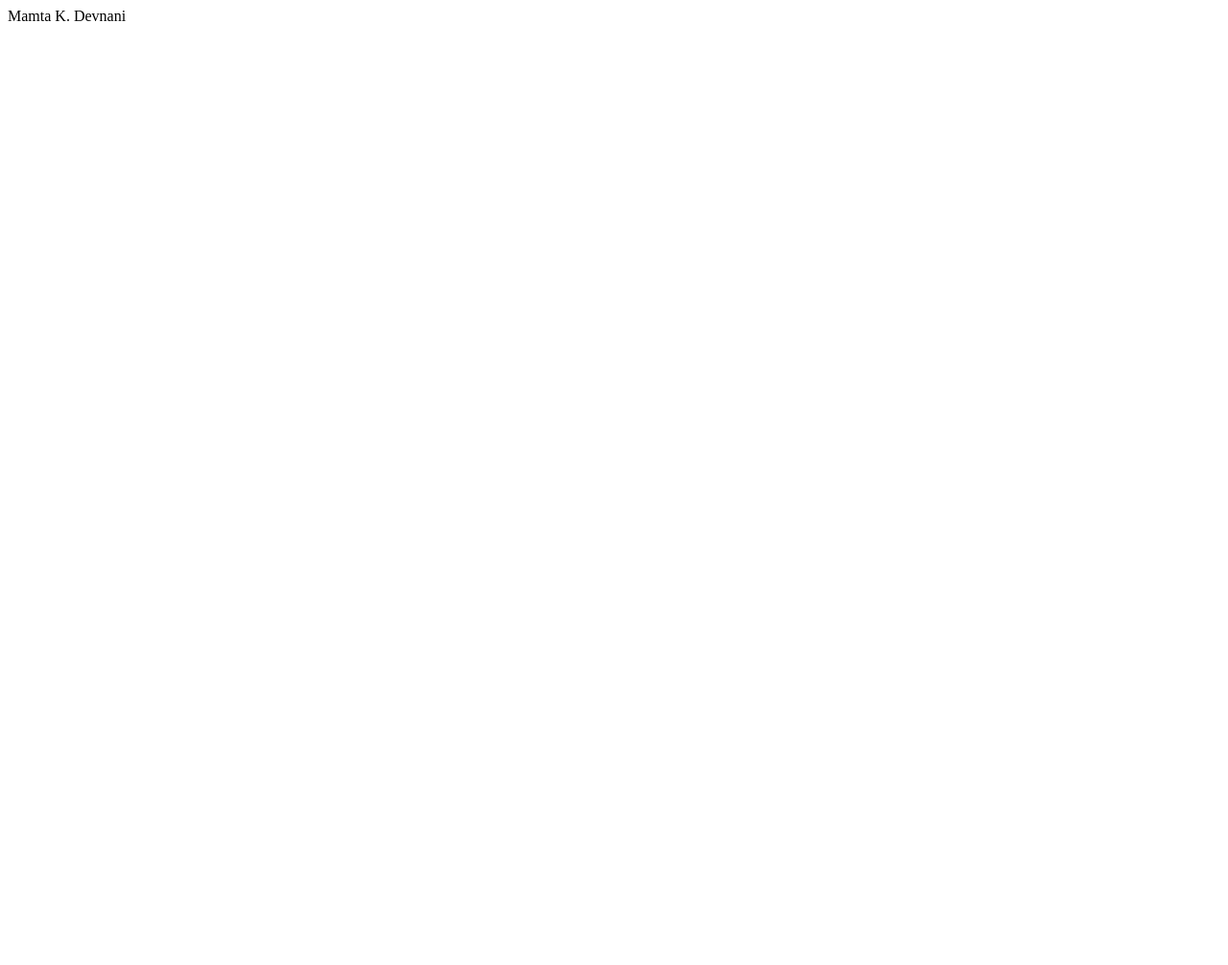
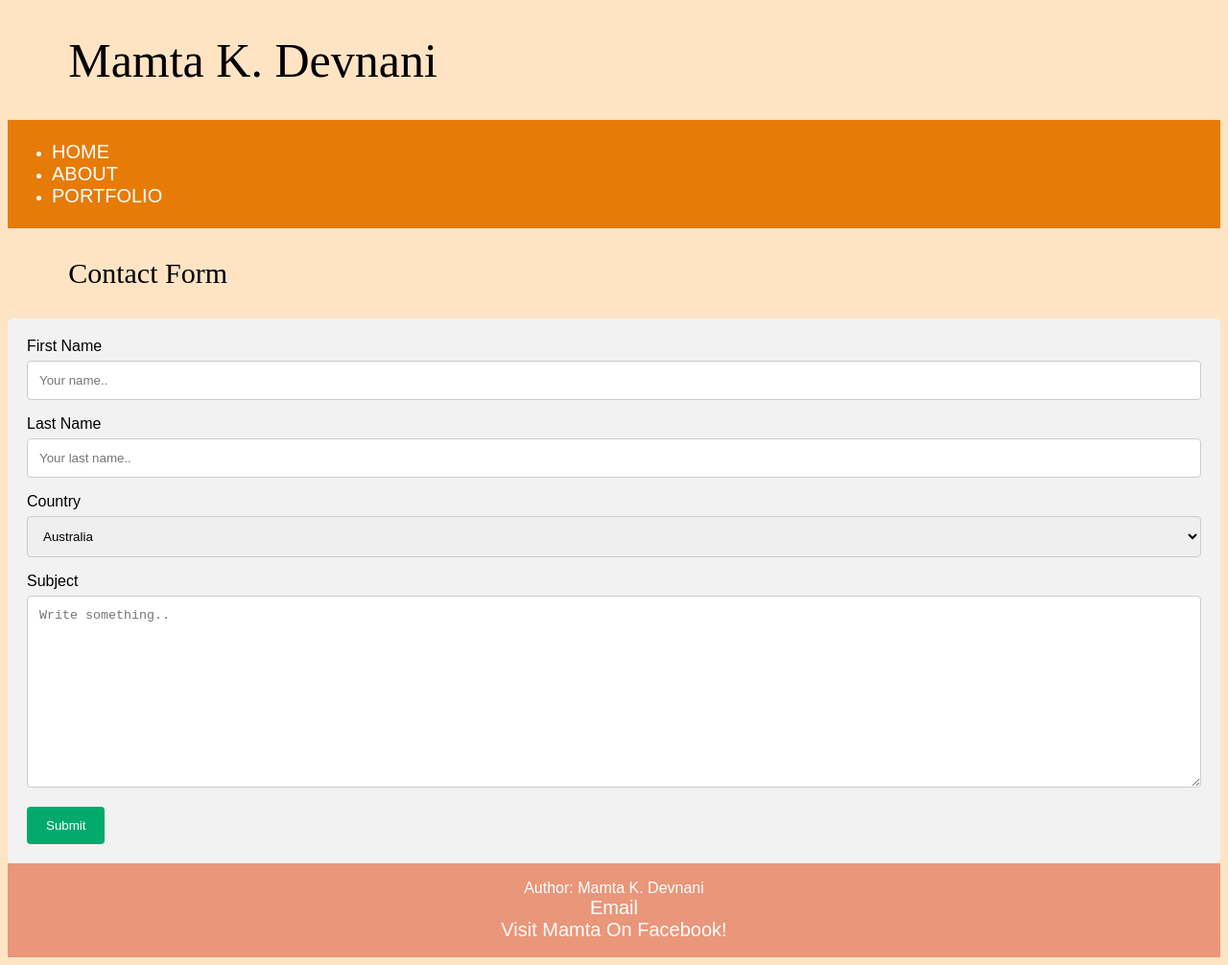
Before and after one commit to Mamta-Devnani-Personal-Website/Block09Project, a plain HTML site: page Contact.html in a window 1280 px wide. Shown: the whole page at 96% size. Before the commit the page ends 800 px from the top, so only its background shows below. Drawn offline with Linux system fonts and the light colour scheme.

Commit message:
Added Contact Page

```diff
--- a/Contact.html
+++ b/Contact.html
@@ -1,12 +1,67 @@
 <!DOCTYPE html>
 <html lang="en">
+
 <head>
     <meta charset="UTF-8">
     <meta http-equiv="X-UA-Compatible" content="IE=edge">
     <meta name="viewport" content="width=device-width, initial-scale=1.0">
-    <title>Contact</title>
+    <title>Mamta K. Devnani About</title>
+    <link rel="stylesheet" href="style.css" />
+    <script> src = "javascript.js" </script>
 </head>
+
 <body>
-    <hi>Mamta K. Devnani</hi>
+    <header>
+        <span>
+            <h1>Mamta K. Devnani</h1>
+        </span>
+        <nav>
+            <ul>
+                <li><a href="index.html">HOME<a></li>
+                <li><a href="about.html">ABOUT</a></li>
+                <li><a href="portfolio.html">PORTFOLIO </a></li>
+            </ul>
+        </nav>
+    </header>
+    <main>
+        <h3>Contact Form</h3>
+
+        <div class="container">
+            <form  method = 'post' id = 'form'>
+                <label for="fname">First Name</label>
+                <input type="text" id="fname" name="firstname" placeholder="Your name..">
+
+                <label for="lname">Last Name</label>
+                <input type="text" id="lname" name="lastname" placeholder="Your last name..">
+
+                <label for="country">Country</label>
+                <select id="country" name="country">
+                    <option value="australia">Australia</option>
+                    <option value="canada">Canada</option>
+                    <option value="usa">USA</option>
+                </select>
+
+                <label for="subject">Subject</label>
+                <textarea id="subject" name="subject" placeholder="Write something.." style="height:200px"></textarea>
+
+                <input type="submit" value="Submit" id ='submit'>
+            </form>
+        </div>
+
+    </main>
+    <footer>
+        <p>Author: Mamta K. Devnani<br>
+            <a href="mailto:mamtakdev@gmail.com">Email</a><br>
+            <a href="https://facebook.com">Visit Mamta On Facebook!</a>
+        </p>
+    </footer>
+
 </body>
+
 </html>
+<!-- dynamic styling with hover effects
+A contact form with method these specific fields:
+name field
+email field
+message field
+submit button -->
--- a/style.css
+++ b/style.css
@@ -1,5 +1,5 @@
 
-body{ background-color: bisque;}
+
 h1, h2, h3 {
     font-weight: 400;
     font-family: 'Tangerine', serif;
@@ -34,3 +34,36 @@ h1, h2, h3 {
     color: white;
     background-color: DarkSalmon;
   }
+  body {background-color: bisque;
+        font-family: Arial, Helvetica, sans-serif;}
+* {box-sizing: border-box;}
+
+input[type=text], select, textarea {
+  width: 100%;
+  padding: 12px;
+  border: 1px solid #ccc;
+  border-radius: 4px;
+  box-sizing: border-box;
+  margin-top: 6px;
+  margin-bottom: 16px;
+  resize: vertical;
+}
+
+input[type=submit] {
+  background-color: #04AA6D;
+  color: white;
+  padding: 12px 20px;
+  border: none;
+  border-radius: 4px;
+  cursor: pointer;
+}
+
+input[type=submit]:hover {
+  background-color: #45a049;
+}
+
+.container {
+  border-radius: 5px;
+  background-color: #f2f2f2;
+  padding: 20px;
+}
```
Also changed, not shown: about.html (+1 -1 lines), index.html (+1 -1 lines), javascript.js (+26 -2 lines), portfolio.html (+7 -1 lines), 1 other file.
